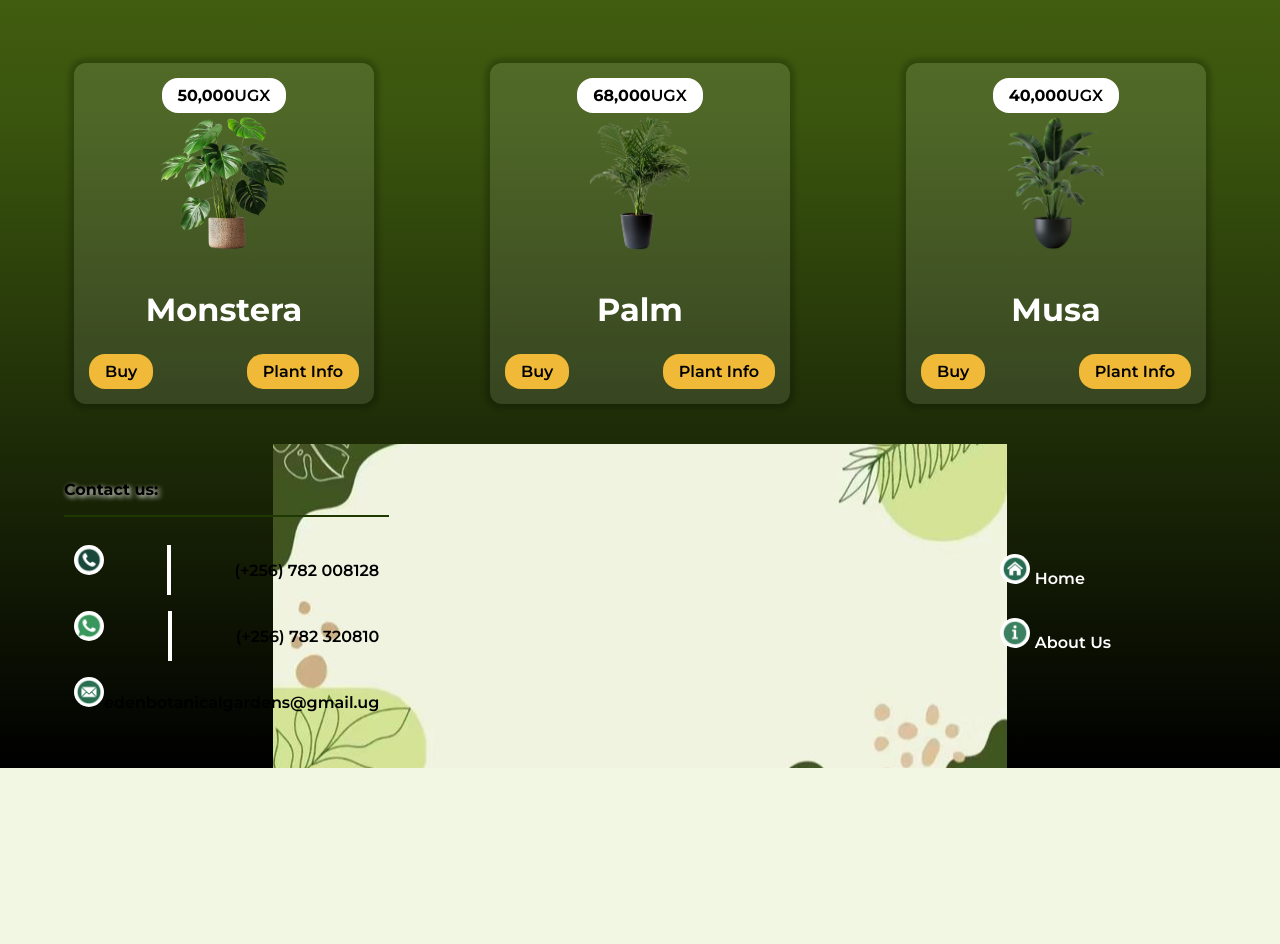
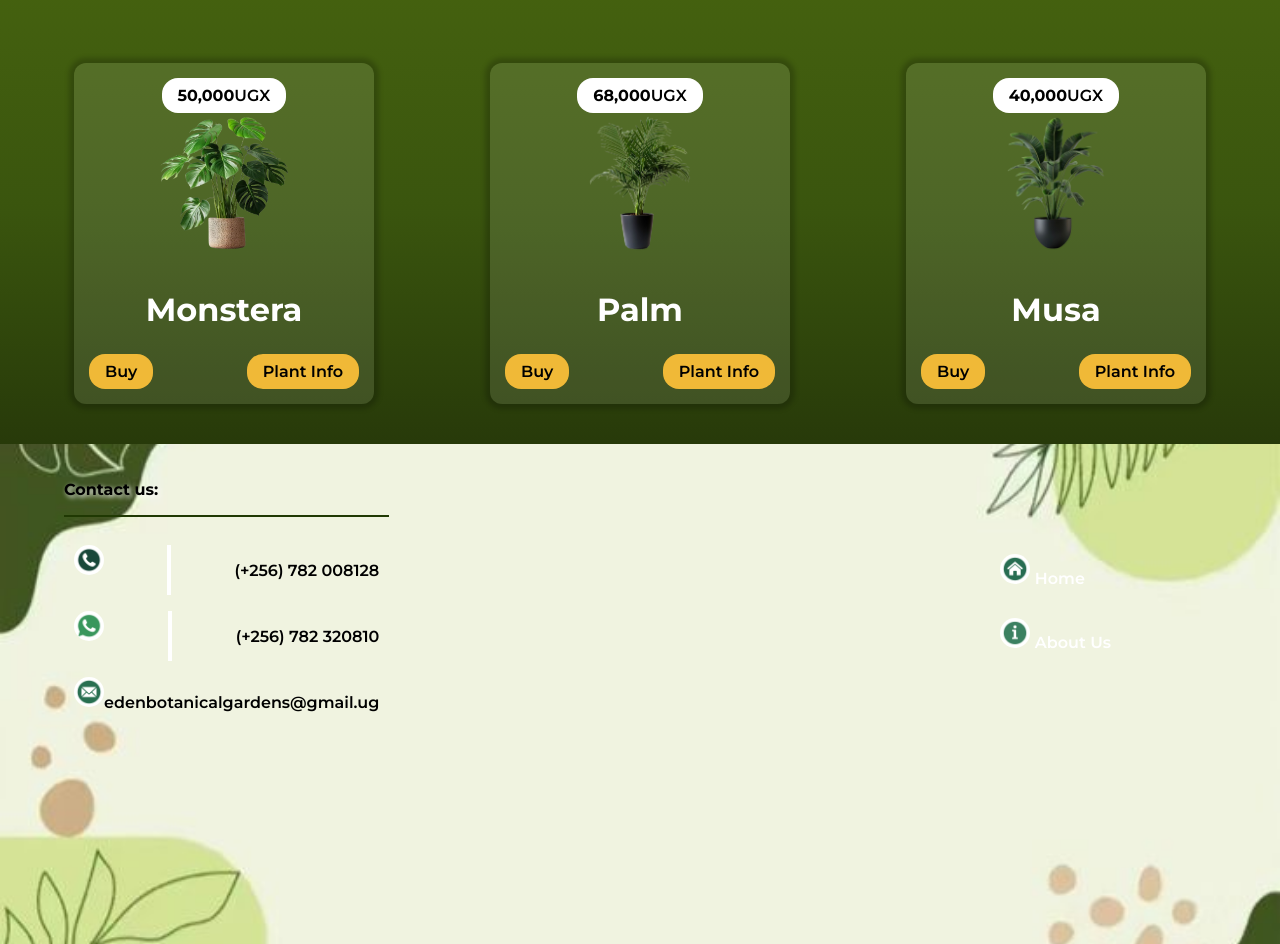
Before and after one commit to Mirembe-Peace/Eden_Botanical_Gardens, a PHP site: page / in a window 1280 px wide. Shown: the part 527-1471 px from the top of the page. Before the commit the page ends 1295 px from the top, so only its background shows below. Run offline with PHP 8.4, Linux system fonts and the light colour scheme; some web fonts are replaced.

Commit message:
hvlilkbj

```diff
--- a/style/style.css
+++ b/style/style.css
@@ -237,8 +237,11 @@ footer{
     justify-content: space-between;
     padding: 20px 5%;
     background-image: url("../assets/images/wallpaper_3.jpeg");
+    background-color: #5D7E12;
+    height: 500px;
     background-position: center;
     background-repeat: no-repeat;
+    background-size: cover;
     color: rgb(0, 0, 0);
     font-family: "Montserrat", sans-serif;
     font-size: 1rem;
```
